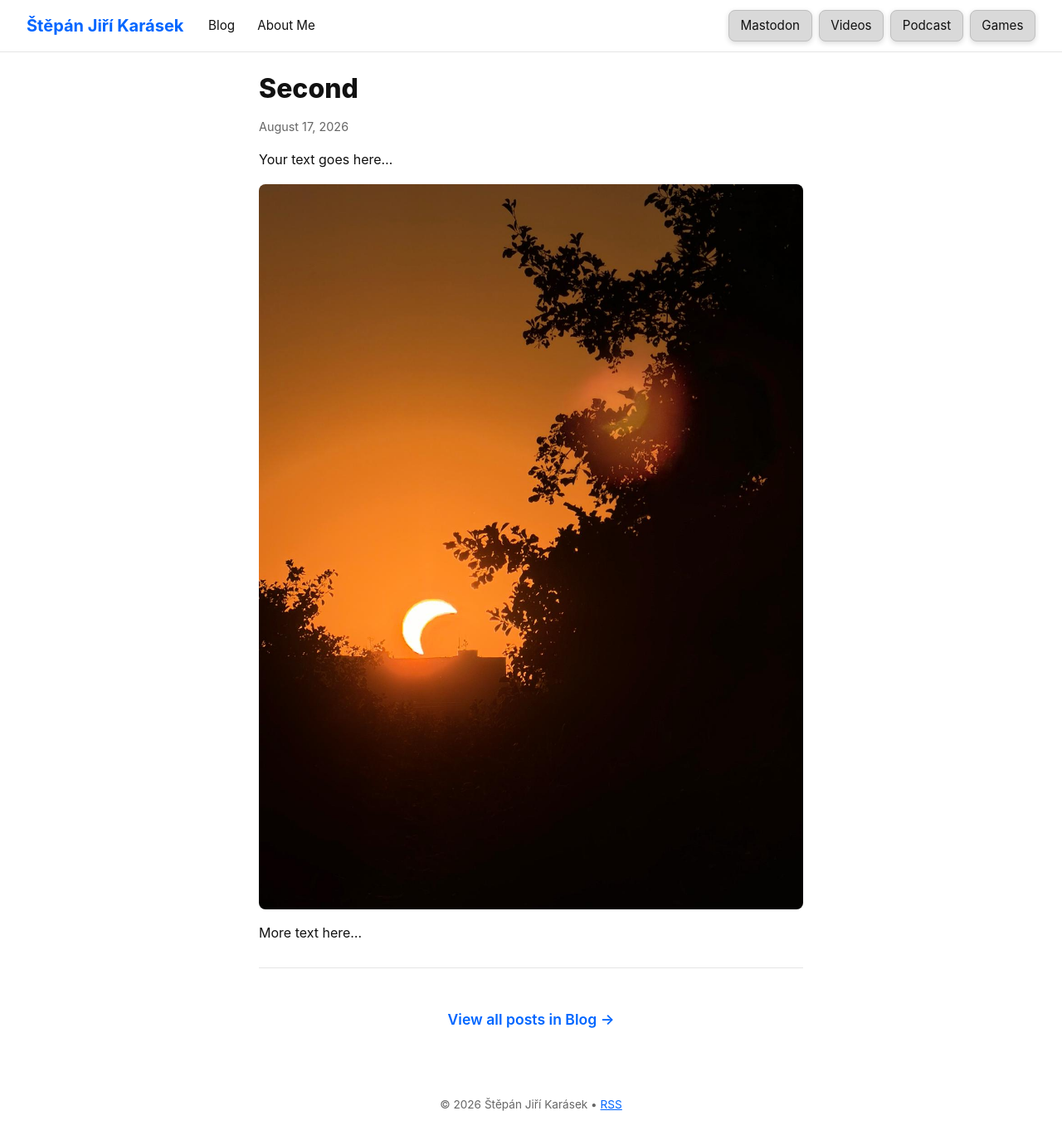
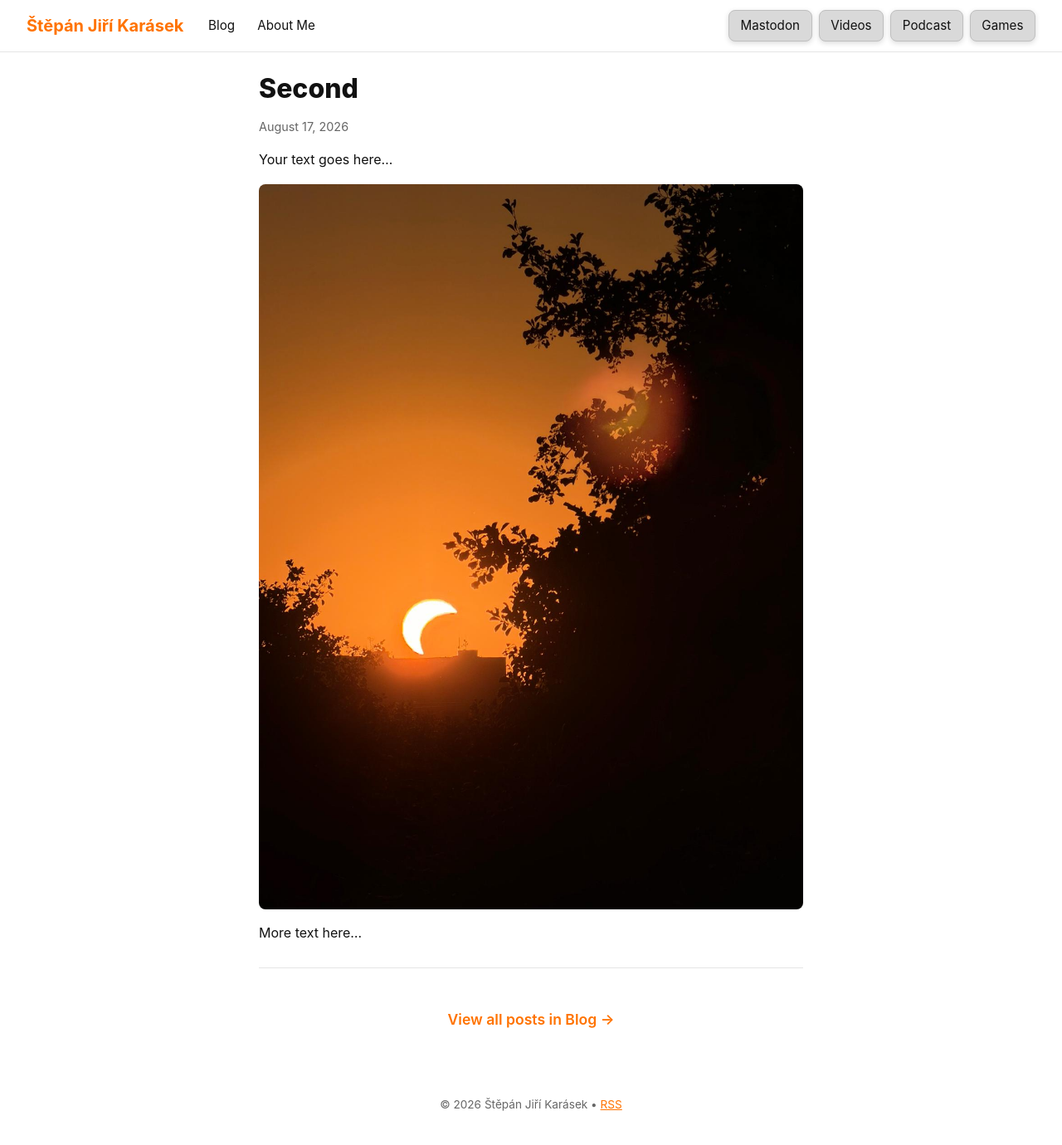
Before and after one commit to StepanJiri/stepankarasek.github.io, a Jekyll site: the page built from index.md, in a window 1280 px wide. Shown: the whole page at 83% size. Built offline with Jekyll 4.4.1, drawn with Linux system fonts in a browser that asks for light colours.

Commit message:
Update style.css

```diff
--- a/assets/css/style.css
+++ b/assets/css/style.css
@@ -2,7 +2,7 @@
   --bg: #ffffff;
   --fg: #111111;
   --muted: #666666;
-  --accent: #0066ff;
+  --accent: #ff7300;
   --border: #e5e5e5;
   --card-bg: #f7f7f7;
 }
@@ -12,7 +12,7 @@
     --bg: #000000;
     --fg: #f2f2f2;
     --muted: #999999;
-    --accent: #4d94ff;
+    --accent: #ff7300;
     --border: #222222;
     --card-bg: #151515;
   }
```
